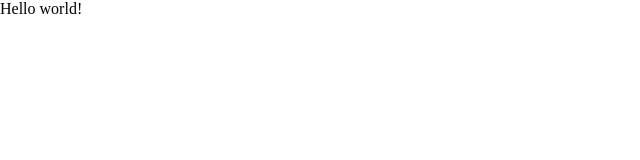
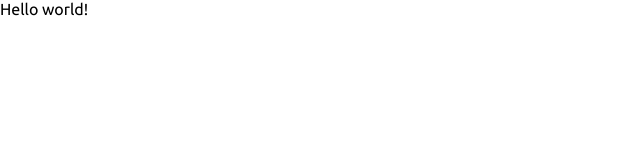
Before and after one commit to alexfil3/todo-list, a website built with webpack: page src/template.html in a window 1280 px wide. Shown: the full height of the page, 0-640 px from the left. Built offline with nearby package versions, Linux system fonts and the light colour scheme.

Commit message:
adds fonts

```diff
--- a/src/style.css
+++ b/src/style.css
@@ -87,3 +87,80 @@
 legend {
 	display: block;
 }
+
+/* My styles */
+
+@font-face {
+    font-family: 'ubuntubold';
+    src: url('./fonts/ubuntu-bold-webfont.woff2') format('woff2'),
+         url('./fonts/ubuntu-bold-webfont.woff') format('woff');
+    font-weight: normal;
+    font-style: normal;
+}
+
+@font-face {
+    font-family: 'ubuntubold_italic';
+    src: url('./fonts/ubuntu-bolditalic-webfont.woff2') format('woff2'),
+         url('./fonts/ubuntu-bolditalic-webfont.woff') format('woff');
+    font-weight: normal;
+    font-style: normal;
+
+}
+
+@font-face {
+    font-family: 'ubuntuitalic';
+    src: url('./fonts/ubuntu-italic-webfont.woff2') format('woff2'),
+         url('./fonts/ubuntu-italic-webfont.woff') format('woff');
+    font-weight: normal;
+    font-style: normal;
+
+}
+
+@font-face {
+    font-family: 'ubuntulight';
+    src: url('./fonts/ubuntu-light-webfont.woff2') format('woff2'),
+         url('./fonts/ubuntu-light-webfont.woff') format('woff');
+    font-weight: normal;
+    font-style: normal;
+
+}
+
+@font-face {
+    font-family: 'ubuntulight_italic';
+    src: url('./fonts/ubuntu-lightitalic-webfont.woff2') format('woff2'),
+         url('./fonts/ubuntu-lightitalic-webfont.woff') format('woff');
+    font-weight: normal;
+    font-style: normal;
+
+}
+
+@font-face {
+    font-family: 'ubuntumedium';
+    src: url('./fonts/ubuntu-medium-webfont.woff2') format('woff2'),
+         url('./fonts/ubuntu-medium-webfont.woff') format('woff');
+    font-weight: normal;
+    font-style: normal;
+
+}
+
+@font-face {
+    font-family: 'ubuntumedium_italic';
+    src: url('./fonts/ubuntu-mediumitalic-webfont.woff2') format('woff2'),
+         url('./fonts/ubuntu-mediumitalic-webfont.woff') format('woff');
+    font-weight: normal;
+    font-style: normal;
+
+}
+
+@font-face {
+    font-family: 'ubunturegular';
+    src: url('./fonts/ubuntu-regular-webfont.woff2') format('woff2'),
+         url('./fonts/ubuntu-regular-webfont.woff') format('woff');
+    font-weight: normal;
+    font-style: normal;
+
+}
+
+body {
+  font-family: "ubunturegular", sans-serif;
+}
```
Also changed, not shown: src/fonts/ubuntu-bold-webfont.woff (added), src/fonts/ubuntu-bold-webfont.woff2 (added), src/fonts/ubuntu-bolditalic-webfont.woff (added), src/fonts/ubuntu-bolditalic-webfont.woff2 (added), src/fonts/ubuntu-italic-webfont.woff (added), src/fonts/ubuntu-italic-webfont.woff2 (added), src/fonts/ubuntu-light-webfont.woff (added), src/fonts/ubuntu-light-webfont.woff2 (added), src/fonts/ubuntu-lightitalic-webfont.woff (added), src/fonts/ubuntu-lightitalic-webfont.woff2 (added), src/fonts/ubuntu-medium-webfont.woff (added), src/fonts/ubuntu-medium-webfont.woff2 (added), src/fonts/ubuntu-mediumitalic-webfont.woff (added), src/fonts/ubuntu-mediumitalic-webfont.woff2 (added), 2 more files.
